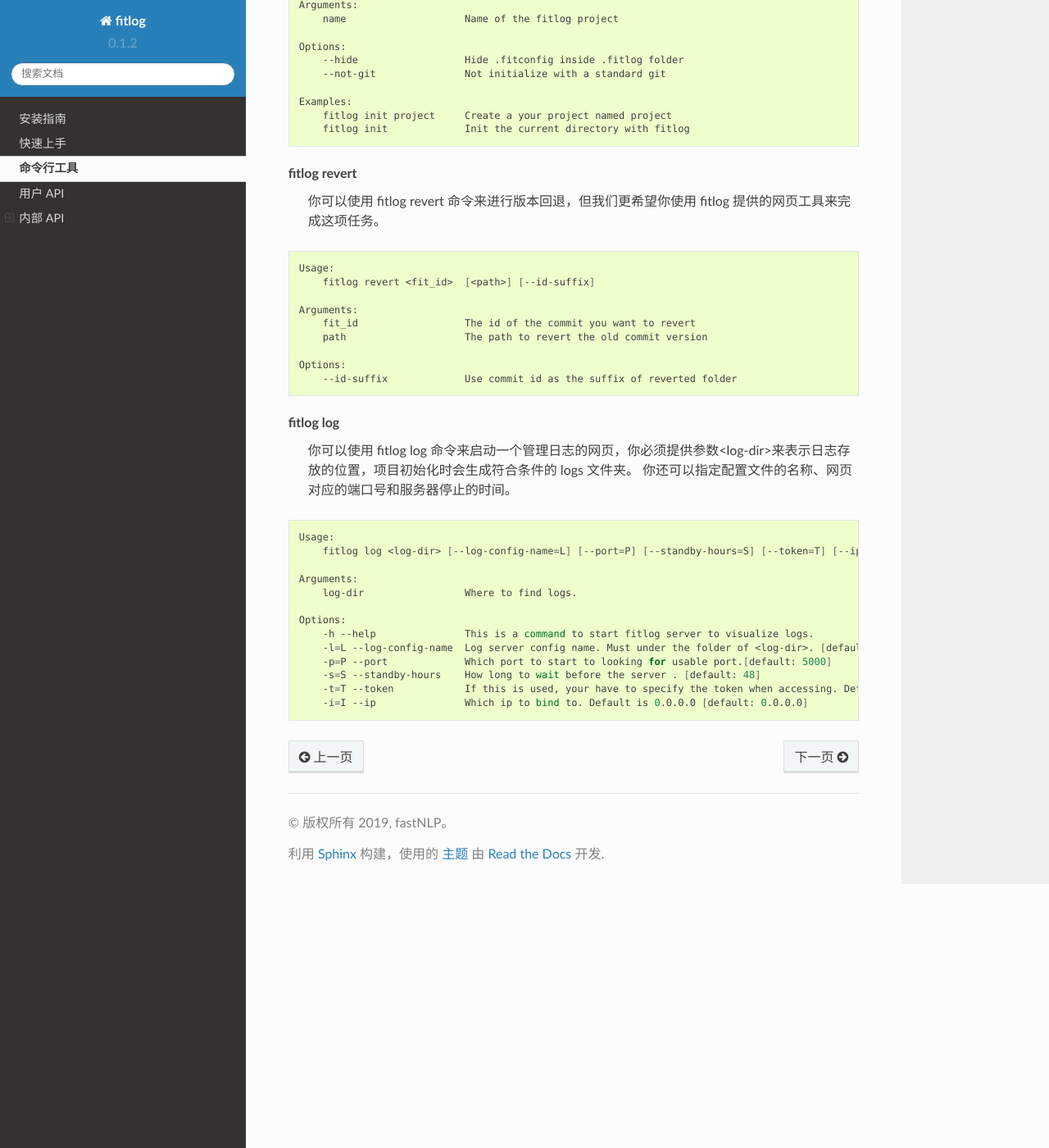
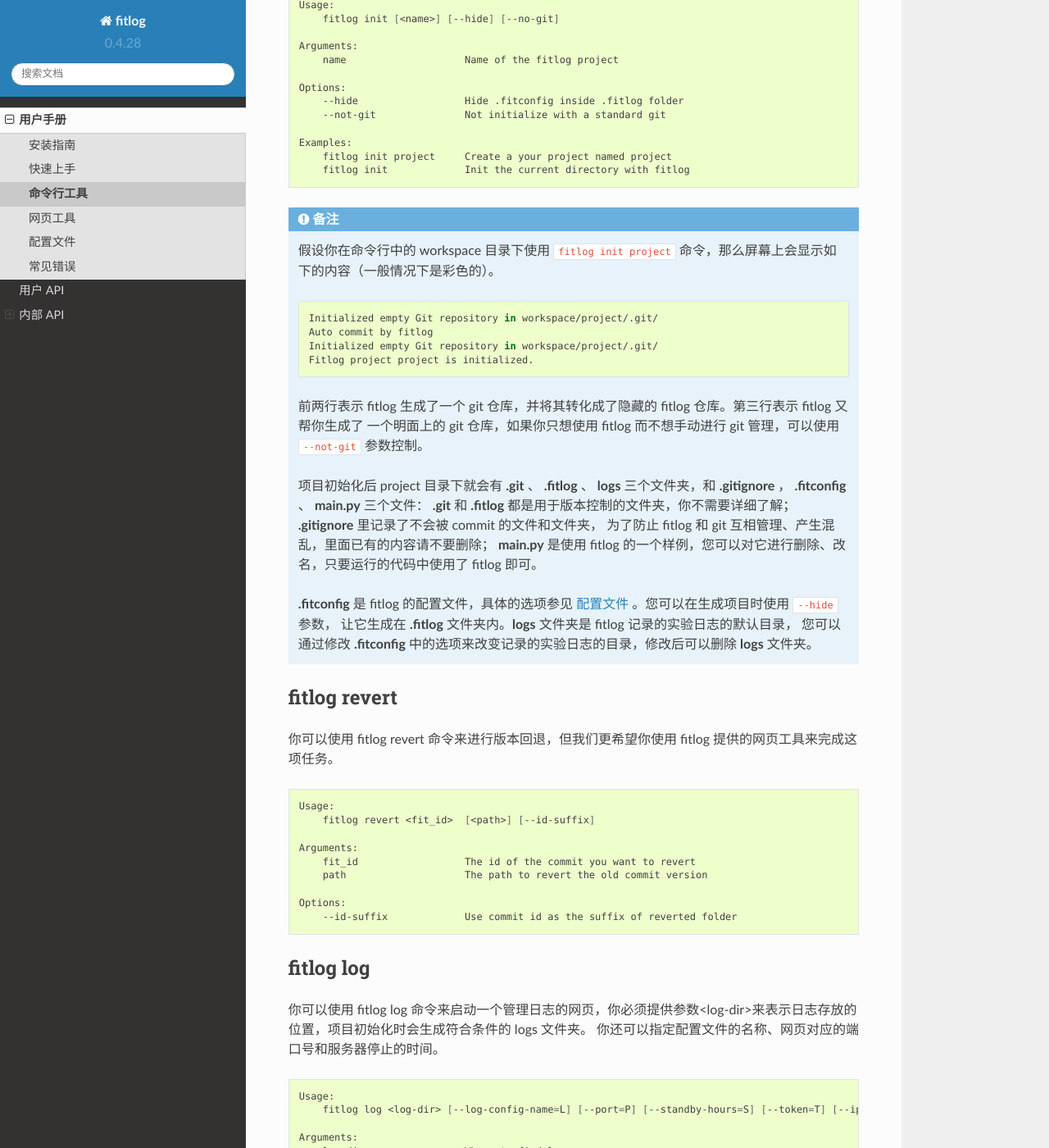
Before and after one commit to fastnlp/fitlog, a Sphinx documentation site: the page built from doc/source/user/command_line.rst, in a window 1280 px wide and 1400 px high, scrolled down 681 px. Shown: the whole window at 82% size. Built offline with Sphinx 7.4.7 and the Read the Docs theme 2.0.0, drawn with Linux system fonts in a browser that asks for light colours; some of the changed text lies outside the part shown.

Commit message:
更改了文档的结构；完成了配置文件的文档；更新了部分命令行的文档。

```diff
--- a/doc/source/conf.py
+++ b/doc/source/conf.py
@@ -18,11 +18,11 @@ sys.path.insert(0, os.path.abspath('../../'))
 # -- Project information -----------------------------------------------------
 
 project = 'fitlog'
-copyright = '2019, fastNLP'
+copyright = '2020, fastNLP'
 author = 'fastNLP'
 
 # The short X.Y version
-version = '0.1.2'
+version = '0.4.28'
 # The full version, including alpha/beta/rc tags
 
 # -- General configuration ---------------------------------------------------
--- a/doc/source/user/command_line.rst
+++ b/doc/source/user/command_line.rst
@@ -4,8 +4,10 @@
 
 
 fitlog
-    fitlog 安装后会在系统的命令行中添加fitlog 命令，我们可以使用该命令初始化项目、启动日志网页等等。
-    fitlog 命令主要有init（初始化项目）、revert（版本回退）和log（启动日志网页）三种功能，需要用不同的参数进行启动。
+------
+
+fitlog 安装后会在系统的命令行中添加fitlog 命令，我们可以使用该命令初始化项目、启动日志网页等等。
+fitlog 命令主要有init（初始化项目）、revert（版本回退）和log（启动日志网页）三种功能，需要用不同的参数进行启动。
 
 .. code:: shell
 
@@ -21,8 +23,10 @@ fitlog
     See "fitlog help <command>" for more information on a specific command
 
 fitlog init
-    fitlog init 可以指定项目名称<name>，或者默认把当前文件夹变成 fitlog 项目。它同时给了--hide选项来隐藏.fitconfig 文件；
-    还有--no-git选项，表示在创建 fitlog 时不创建常规的 git。
+-----------
+
+fitlog init 可以指定项目名称<name>，或者默认把当前文件夹变成 fitlog 项目。它同时给了--hide选项来隐藏.fitconfig 文件；
+还有--no-git选项，表示在创建 fitlog 时不创建常规的 git。
 
 .. code:: shell
 
@@ -40,8 +44,34 @@ fitlog init
         fitlog init project     Create a your project named project
         fitlog init             Init the current directory with fitlog
 
+.. note::
+
+    假设你在命令行中的 workspace 目录下使用 ``fitlog init project`` 命令，那么屏幕上会显示如下的内容（一般情况下是彩色的）。
+
+    .. code:: shell
+
+        Initialized empty Git repository in workspace/project/.git/
+        Auto commit by fitlog
+        Initialized empty Git repository in workspace/project/.git/
+        Fitlog project project is initialized.
+
+    前两行表示 fitlog 生成了一个 git 仓库，并将其转化成了隐藏的 fitlog 仓库。第三行表示 fitlog 又帮你生成了
+    一个明面上的 git 仓库，如果你只想使用 fitlog 而不想手动进行 git 管理，可以使用 ``--not-git`` 参数控制。
+
+    项目初始化后 project 目录下就会有 **.git** 、 **.fitlog** 、 **logs** 三个文件夹，和 **.gitignore** ， **.fitconfig** 、 **main.py** 三个文件：
+    **.git** 和 **.fitlog** 都是用于版本控制的文件夹，你不需要详细了解； **.gitignore** 里记录了不会被 commit 的文件和文件夹，
+    为了防止 fitlog 和 git 互相管理、产生混乱，里面已有的内容请不要删除； **main.py** 是使用 fitlog 的一个样例，您可以对它进行删除、改名，只要运行的代码中使用了 fitlog 即可。
+
+    **.fitconfig** 是 fitlog 的配置文件，具体的选项参见 :doc:`配置文件 </user/configs>`  。您可以在生成项目时使用 ``--hide`` 参数，
+    让它生成在 **.fitlog** 文件夹内。**logs** 文件夹是 fitlog 记录的实验日志的默认目录，
+    您可以通过修改 **.fitconfig** 中的选项来改变记录的实验日志的目录，修改后可以删除 **logs** 文件夹。
+
+
+
 fitlog revert
-    你可以使用 fitlog revert 命令来进行版本回退，但我们更希望你使用 fitlog 提供的网页工具来完成这项任务。
+-------------
+
+你可以使用 fitlog revert 命令来进行版本回退，但我们更希望你使用 fitlog 提供的网页工具来完成这项任务。
 
 .. code:: shell
 
@@ -56,8 +86,10 @@ fitlog revert
         --id-suffix             Use commit id as the suffix of reverted folder
 
 fitlog log
-    你可以使用 fitlog log 命令来启动一个管理日志的网页，你必须提供参数<log-dir>来表示日志存放的位置，项目初始化时会生成符合条件的 logs 文件夹。
-    你还可以指定配置文件的名称、网页对应的端口号和服务器停止的时间。
+----------
+
+你可以使用 fitlog log 命令来启动一个管理日志的网页，你必须提供参数<log-dir>来表示日志存放的位置，项目初始化时会生成符合条件的 logs 文件夹。
+你还可以指定配置文件的名称、网页对应的端口号和服务器停止的时间。
 
 .. code:: shell
 
--- /dev/null
+++ b/doc/source/user/errs.rst
@@ -0,0 +1,5 @@
+==============
+常见错误
+==============
+
+TODO
--- a/doc/source/user/website.rst
+++ b/doc/source/user/website.rst
@@ -2,7 +2,7 @@
 网页服务
 ==============
 
-TODO: 详细介绍或者录视频介绍
+TODO
 
 1 启动服务
 
```
Also changed, not shown: doc/source/fitlog.rst (+1 -11 lines), doc/source/index.rst (+4 -5 lines), doc/source/inner_api.rst (added, +11 -0 lines), doc/source/user/configs.rst (added, +88 -0 lines), doc/source/user/guide.rst (added, +13 -0 lines), doc/source/user/installation.rst (+4 -3 lines), 1 other file.
